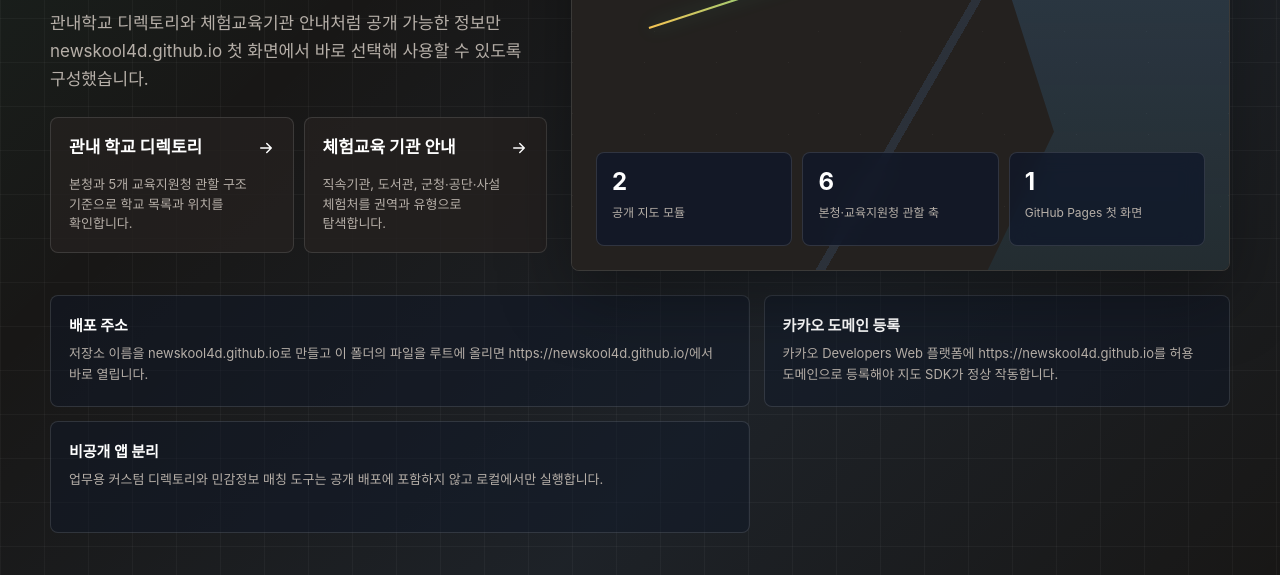
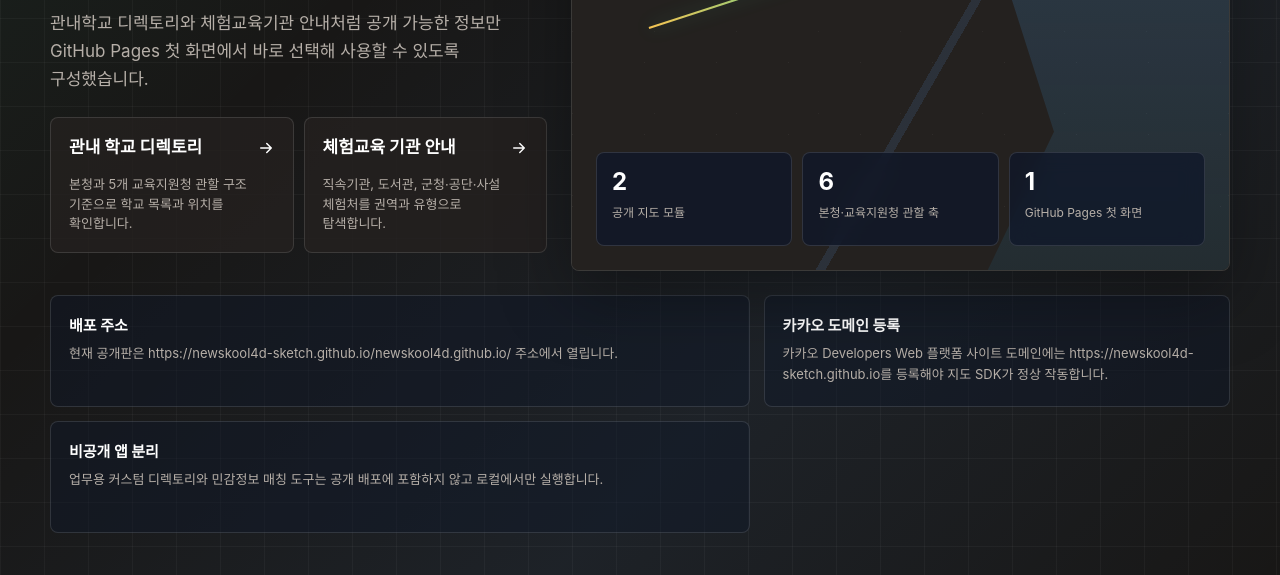
Before and after one commit to newskool4d-sketch/newskool4d.github.io, a plain HTML site: page index.html in a window 1280 px wide. Shown: the part 422-997 px from the top of the page. Drawn offline with Linux system fonts and the light colour scheme; a web font is replaced by a local one.

Commit message:
Update public map homepage guidance

```diff
--- a/index.html
+++ b/index.html
@@ -466,7 +466,7 @@
           <h1>인천교육 공개 지도를 한 곳에서 확인합니다.</h1>
           <p class="lead">
             관내학교 디렉토리와 체험교육기관 안내처럼 공개 가능한 정보만
-            newskool4d.github.io 첫 화면에서 바로 선택해 사용할 수 있도록 구성했습니다.
+            GitHub Pages 첫 화면에서 바로 선택해 사용할 수 있도록 구성했습니다.
           </p>
         </div>
 
@@ -521,11 +521,11 @@
     <section class="deploy-strip" aria-label="배포 및 API 안내">
       <div class="deploy-note">
         <strong>배포 주소</strong>
-        <span>저장소 이름을 newskool4d.github.io로 만들고 이 폴더의 파일을 루트에 올리면 https://newskool4d.github.io/에서 바로 열립니다.</span>
+        <span>현재 공개판은 https://newskool4d-sketch.github.io/newskool4d.github.io/ 주소에서 열립니다.</span>
       </div>
       <div class="deploy-note">
         <strong>카카오 도메인 등록</strong>
-        <span>카카오 Developers Web 플랫폼에 https://newskool4d.github.io를 허용 도메인으로 등록해야 지도 SDK가 정상 작동합니다.</span>
+        <span>카카오 Developers Web 플랫폼 사이트 도메인에는 https://newskool4d-sketch.github.io를 등록해야 지도 SDK가 정상 작동합니다.</span>
       </div>
       <div class="deploy-note">
         <strong>비공개 앱 분리</strong>
```
